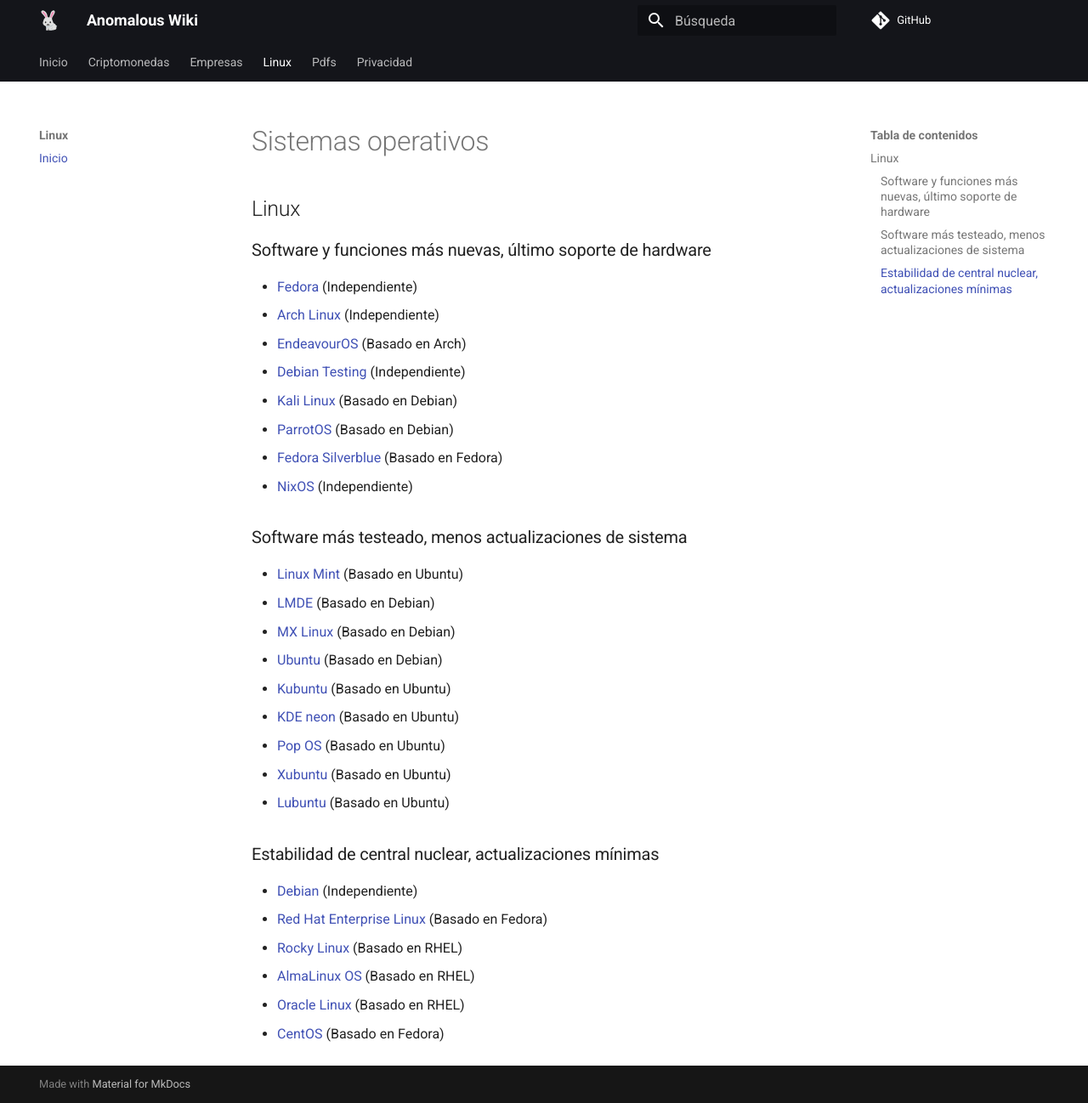
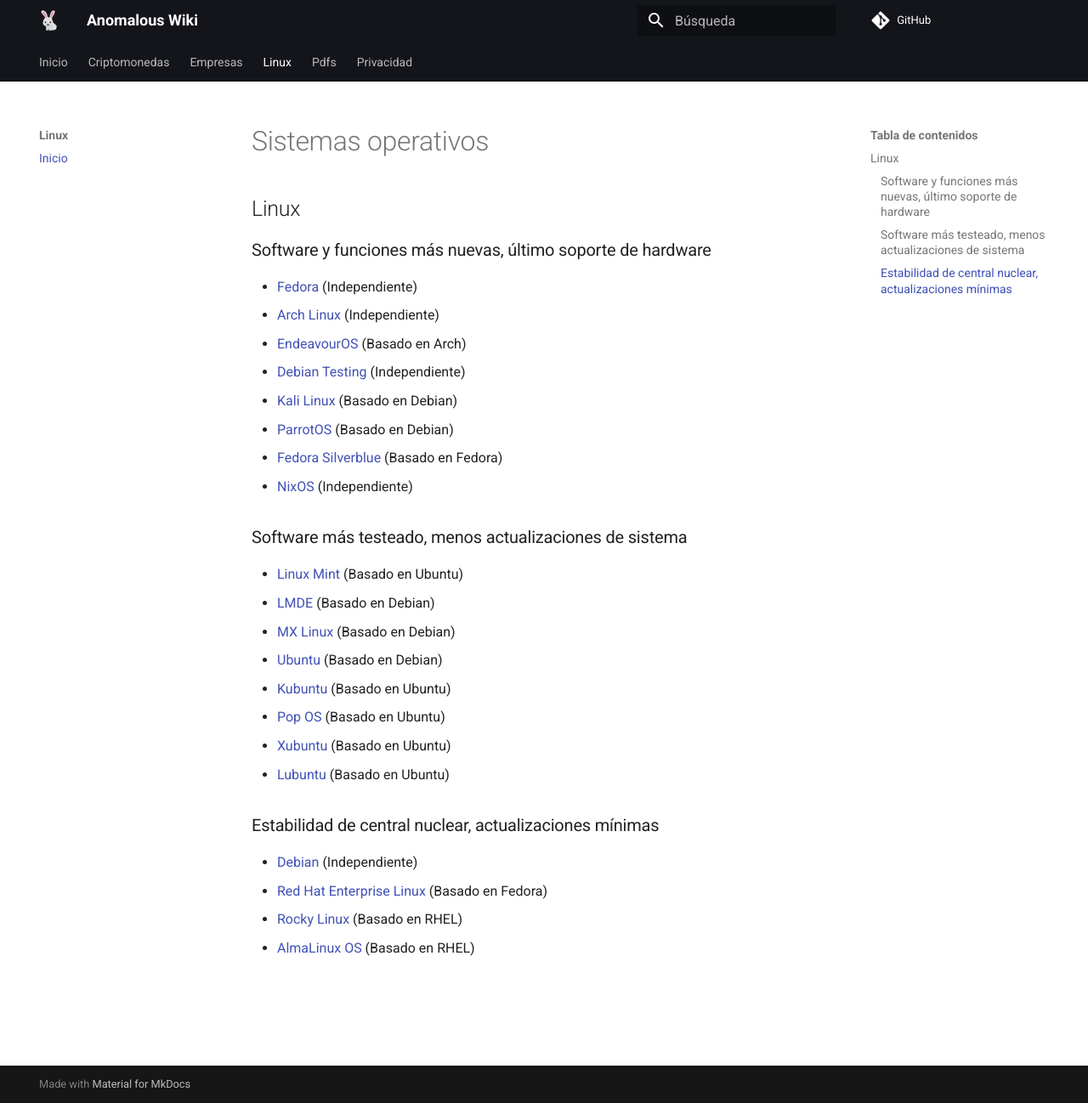
Before and after one commit to anomalouscode/wiki, an MkDocs documentation site: the page built from docs/linux/index.md, in a window 1280 px wide and 1298 px high. Shown: the whole window at 85% size. Built offline with MkDocs 1.6.1 and Material for MkDocs 9.7.7, drawn with Linux system fonts in a browser that asks for light colours; comment, search, counter and statistics services are not loaded.

Commit message:
Update index.md

```diff
--- a/docs/linux/index.md
+++ b/docs/linux/index.md
@@ -24,7 +24,6 @@
 - [MX Linux](https://mxlinux.org/) (Basado en Debian)
 - [Ubuntu](https://ubuntu.com/download/desktop) (Basado en Debian)
 - [Kubuntu](https://kubuntu.org/getkubuntu/) (Basado en Ubuntu)
-- [KDE neon](https://neon.kde.org/download) (Basado en Ubuntu)
 - [Pop OS](https://pop.system76.com/) (Basado en Ubuntu)
 - [Xubuntu](https://xubuntu.org/) (Basado en Ubuntu)
 - [Lubuntu](https://lubuntu.me/) (Basado en Ubuntu)
@@ -35,5 +34,3 @@
 - [Red Hat Enterprise Linux](https://www.redhat.com/en/technologies/linux-platforms/enterprise-linux) (Basado en Fedora)
 - [Rocky Linux](https://rockylinux.org/) (Basado en RHEL)
 - [AlmaLinux OS](https://almalinux.org/) (Basado en RHEL)
-- [Oracle Linux](https://www.oracle.com/linux/) (Basado en RHEL)
-- [CentOS](https://www.centos.org/) (Basado en Fedora)
```
